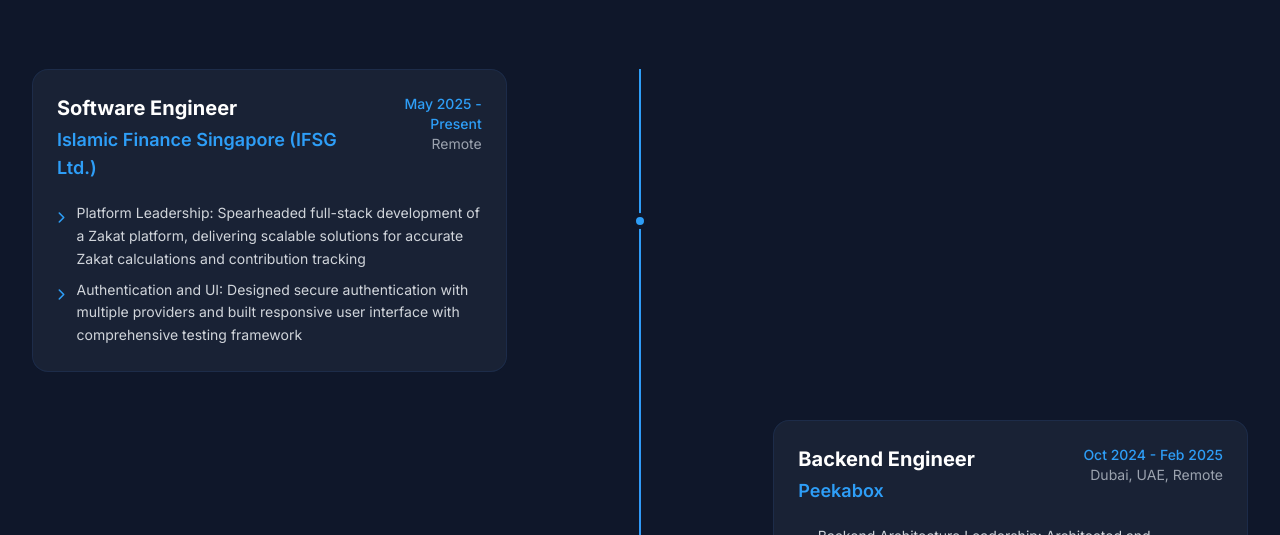
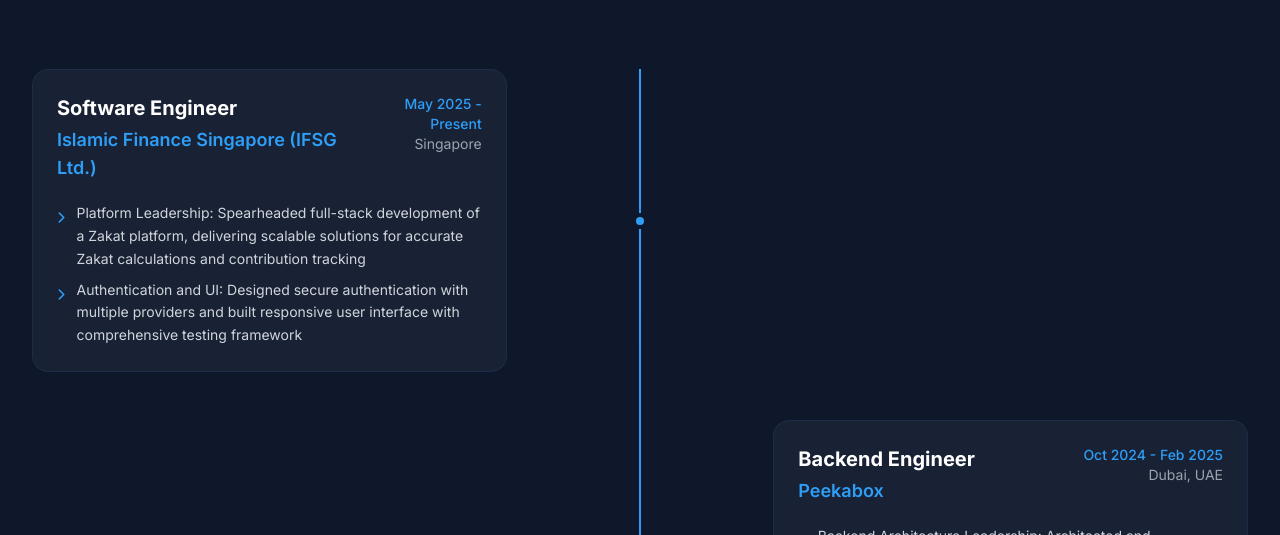
Before and after one commit to ahmedrzakhan/ahmedrzakhan.github.io, a React (Create React App) app: page / in a window 1280 px wide. Shown: the part 2265-2800 px from the top of the page. Built offline with nearby package versions, Linux system fonts and the light colour scheme; no server answers.

Commit message:
fix: location updated

```diff
--- a/src/data/portfolio.ts
+++ b/src/data/portfolio.ts
@@ -29,7 +29,7 @@ export const experiences: Experience[] = [
     title: "Software Engineer",
     company: "Islamic Finance Singapore (IFSG Ltd.)",
     duration: "May 2025 - Present",
-    location: "Remote",
+    location: "Singapore",
     description: [
       "Platform Leadership: Spearheaded full-stack development of a Zakat platform, delivering scalable solutions for accurate Zakat calculations and contribution tracking",
       "Authentication and UI: Designed secure authentication with multiple providers and built responsive user interface with comprehensive testing framework",
@@ -39,7 +39,7 @@ export const experiences: Experience[] = [
     title: "Backend Engineer",
     company: "Peekabox",
     duration: "Oct 2024 - Feb 2025",
-    location: "Dubai, UAE, Remote",
+    location: "Dubai, UAE",
     description: [
       "Backend Architecture Leadership: Architected and implemented comprehensive authentication system and core services, enabling seamless connection between local businesses and consumers",
       "API Development & Integration: Designed robust enterprise-grade APIs supporting user engagement features and internal admin systems",
```
